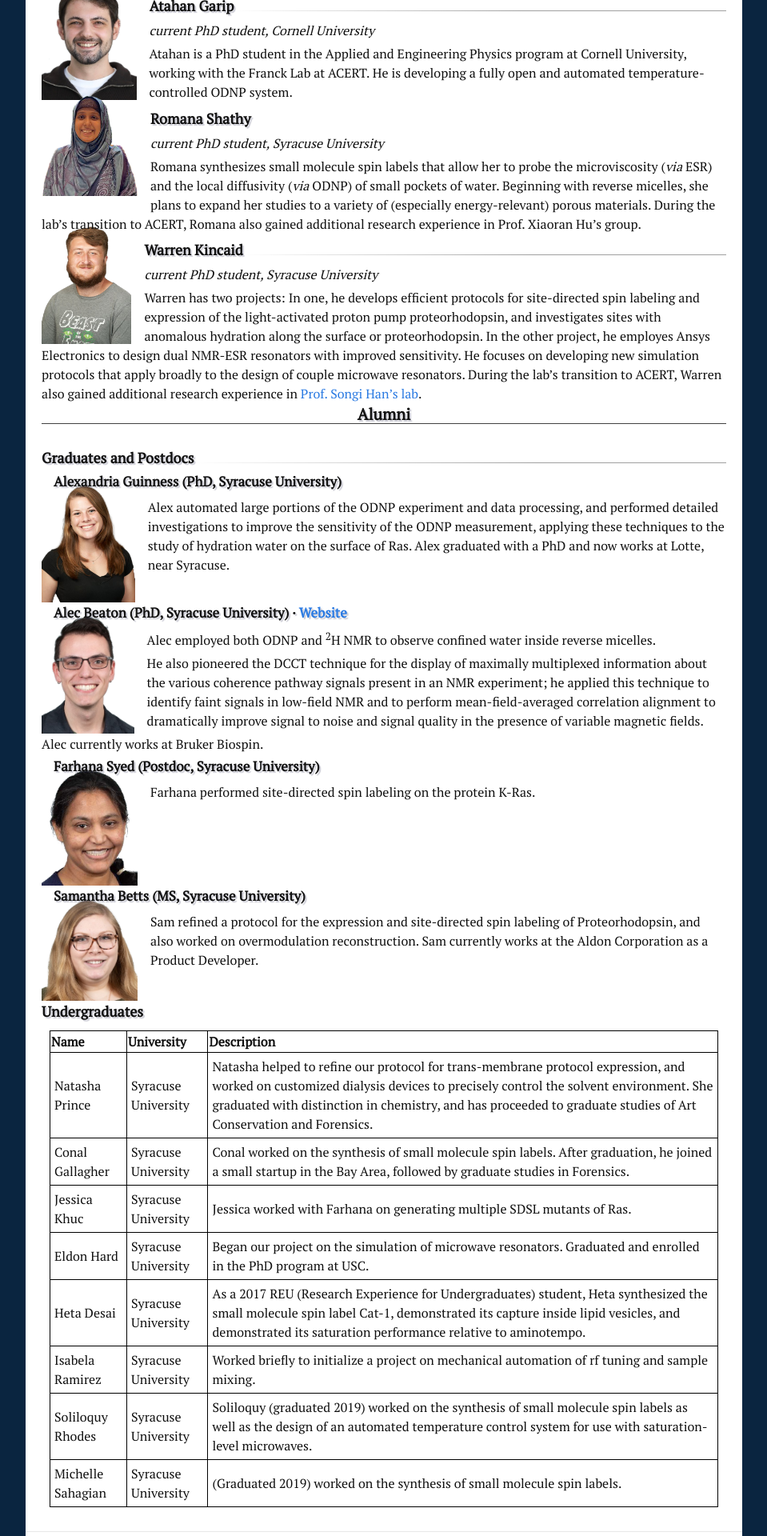
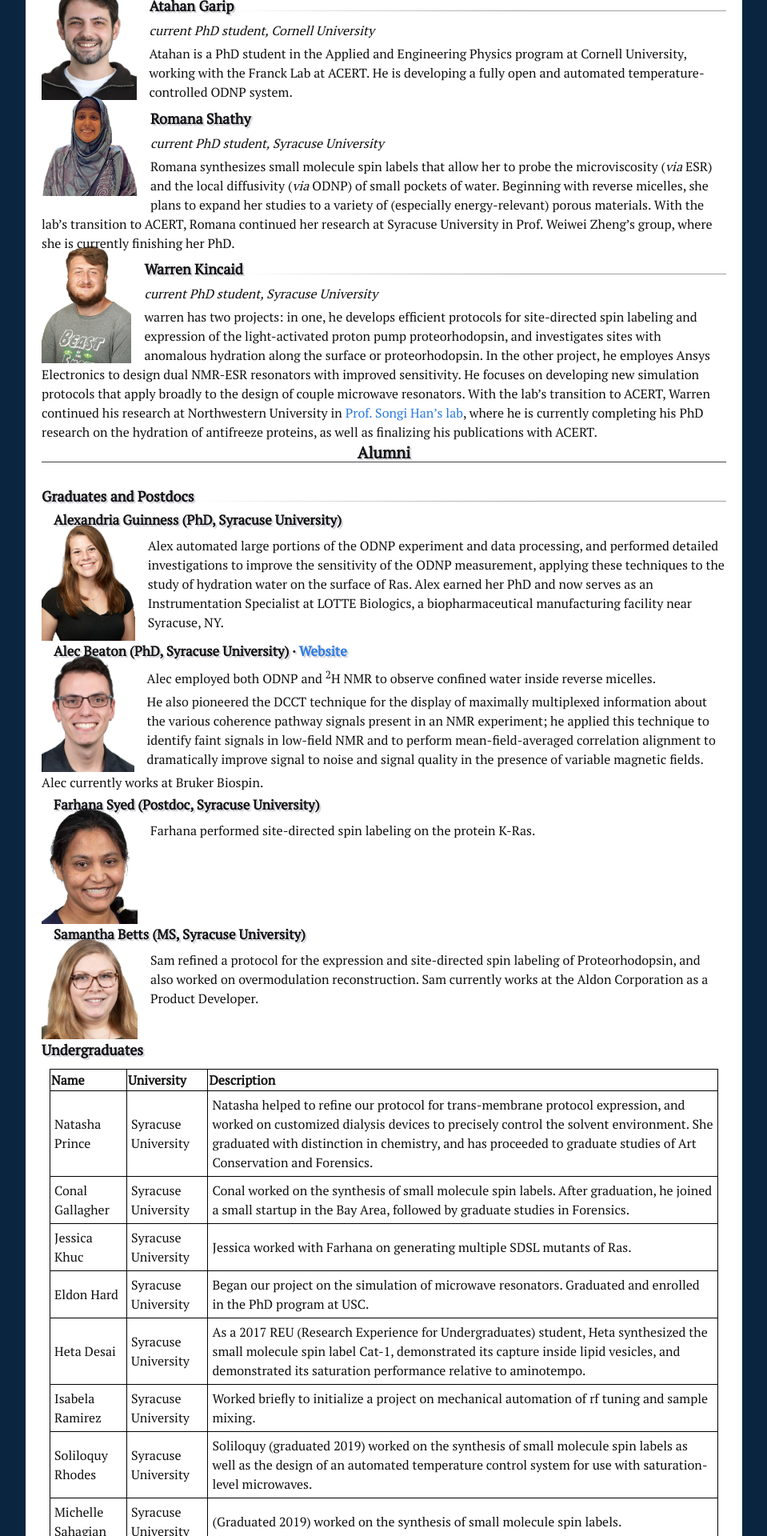
Before and after one commit to jmfrancklab/jmfrancklab.github.io, a Jekyll site: the page built from People.md, in a window 1280 px wide. Shown: the part 657-2577 px from the top of the page at 80% size, without its empty margins (160-1119 px from the left). Built offline with Jekyll 4.4.1, drawn with Linux system fonts in a browser that asks for light colours.

Commit message:
people updates

```diff
--- a/_data/people.yml
+++ b/_data/people.yml
@@ -27,8 +27,10 @@
     and the local diffusivity (*via* ODNP) of small pockets of water.
     Beginning with reverse micelles, she plans to expand her studies to
     a variety of (especially energy-relevant) porous materials.
-    During the lab's transition to ACERT, Romana also gained additional
-    research experience in Prof. Xiaoran Hu's group.
+    With the lab's transition to ACERT,
+    Romana continued her
+    research at Syracuse University in Prof. Weiwei Zheng's group,
+    where she is currently finishing her PhD.
 
 - name: Warren Kincaid
   status: active
@@ -36,8 +38,8 @@
   university: Syracuse University
   photo: assets/warren_photo.png
   description: |
-    Warren has two projects:
-    In one, he develops efficient protocols for site-directed spin labeling and
+    warren has two projects:
+    in one, he develops efficient protocols for site-directed spin labeling and
     expression of the light-activated proton pump proteorhodopsin,
     and investigates sites with anomalous hydration along the surface
     or proteorhodopsin.
@@ -45,8 +47,13 @@
     to design dual NMR-ESR resonators with improved sensitivity.
     He focuses on developing new simulation protocols that apply
     broadly to the design of couple microwave resonators.
-    During the lab's transition to ACERT, Warren also gained additional
-    research experience in [Prof. Songi Han's lab](People.html#songi-han).
+    With the lab's transition to ACERT,
+    Warren continued his
+    research at Northwestern University in
+    [Prof. Songi Han's lab](People.html#songi-han),
+    where he is currently completing his PhD
+    research on the hydration of antifreeze
+    proteins, as well as finalizing his publications with ACERT.
 
 - name: Alexandria Guinness
   status: alumnus
@@ -59,7 +66,9 @@
     and performed detailed investigations to improve the sensitivity of the
     ODNP measurement, applying these techniques to the study of hydration
     water on the surface of Ras.
-    Alex graduated with a PhD and now works at Lotte, near Syracuse.
+    Alex earned her PhD and now serves as an Instrumentation Specialist at
+    LOTTE Biologics, a biopharmaceutical manufacturing facility near
+    Syracuse, NY.
 
 - name: Alec Beaton
   status: alumnus
```
